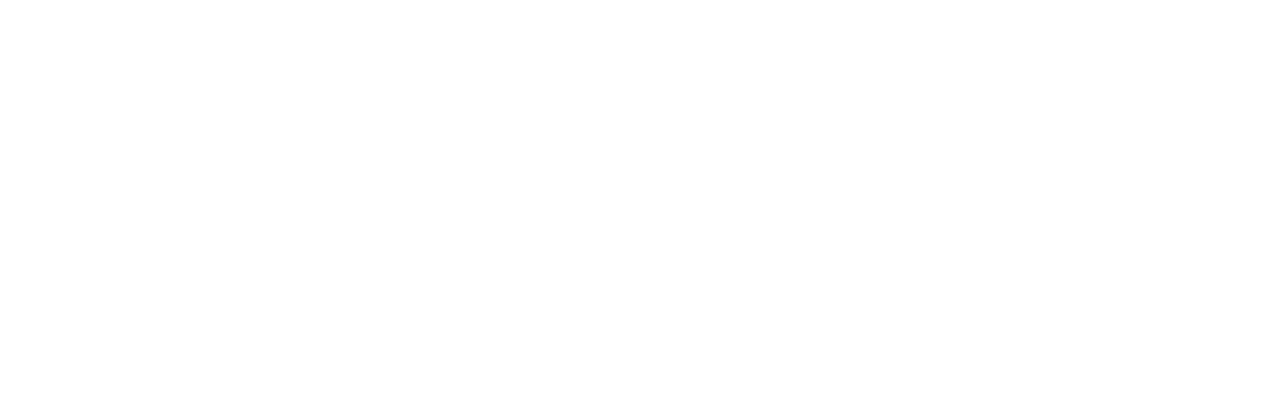
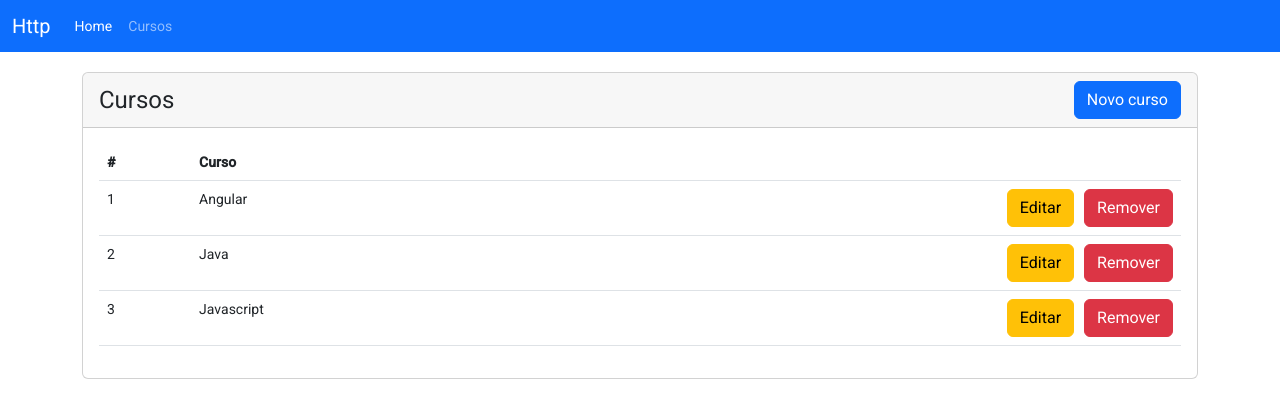
Before and after one commit to leticiamazzo/course-angular, an Angular app in the folder requests-http/: page /courses in a window 1280 px wide. Shown: the top 418 px of the page. Built offline with nearby package versions, Linux system fonts and the light colour scheme; data requests are answered from the project's data file.

Commit message:
create table to show courses data

```diff
--- a/requests-http/db.json
+++ b/requests-http/db.json
@@ -5,8 +5,12 @@
       "name": "Angular"
     },
     {
-      "id": 2,
-      "name": "Java"
+      "name": "Java",
+      "id": 2
+    },
+    {
+      "name": "Javascript",
+      "id": 3
     }
   ]
 }
--- a/requests-http/package.json
+++ b/requests-http/package.json
@@ -21,8 +21,10 @@
     "@angular/platform-browser": "~12.2.0",
     "@angular/platform-browser-dynamic": "~12.2.0",
     "@angular/router": "~12.2.0",
+    "bootstrap": "^5.2.0-beta1",
     "g": "^2.0.1",
     "json-server": "^0.17.0",
+    "ngx-bootstrap": "^7.1.2",
     "rxjs": "~6.6.0",
     "tslib": "^2.3.0",
     "zone.js": "~0.11.4"
--- a/requests-http/src/app/app-routing.module.ts
+++ b/requests-http/src/app/app-routing.module.ts
@@ -4,7 +4,7 @@
 const routes: Routes = [
   {
     path: 'courses',
-    loadChildren: () => import('./courses/courses.module').then(m => m.CoursesModule)
+    loadChildren: () => import('./courses/courses.module').then(m => m.CoursesModule) //lazy loading do módulo
   },
   { path: '', pathMatch: 'full', redirectTo: 'courses'}
 ];
--- a/requests-http/src/app/app.component.html
+++ b/requests-http/src/app/app.component.html
@@ -1,3 +1,27 @@
+<nav class="navbar navbar-expand-lg navbar-dark bg-primary">
+  <div class="container-fluid">
+    <a class="navbar-brand" href="#">Http</a>
+    <button class="navbar-toggler" type="button" data-bs-toggle="collapse" data-bs-target="#navbarSupportedContent" aria-controls="navbarSupportedContent" aria-expanded="false" aria-label="Toggle navigation">
+      <span class="navbar-toggler-icon"></span>
+    </button>
+    <div class="collapse navbar-collapse" id="navbarSupportedContent">
+      <ul class="navbar-nav me-auto mb-2 mb-lg-0">
+        <li class="nav-item">
+          <a class="nav-link" aria-current="page" [routerLink]="['/']" routerLinkActive="active">Home</a>
+        </li>
+        <li class="nav-item">
+          <a class="nav-link"  [routerLink]="['/cursos']" routerLinkActive="active">Cursos</a>
+        </li>
+      </ul>
+    </div>
+  </div>
+</nav>
+
+<div class="container">
+  <router-outlet></router-outlet>
+</div>
+
+
 <!-- <mat-toolbar color="primary">
   <span>Http</span>
 
--- a/requests-http/src/app/courses/courses-list/courses-list.component.html
+++ b/requests-http/src/app/courses/courses-list/courses-list.component.html
@@ -1,3 +1,33 @@
+<div class="card">
+  <div class="card-header">
+    <h1>Cursos</h1>
+    <a href="#" class="btn btn-primary" [routerLink]="['novo']">Novo curso</a>
+  </div>
+
+  <div class="card-body">
+    <table class="table table-hover">
+      <thead>
+        <tr>
+          <th scope="col">#</th>
+          <th scope="col">Curso</th>
+          <th scope="col"></th>
+        </tr>
+      </thead>
+      <tbody>
+        <tr *ngFor="let course of courses">
+          <td>{{ course.id }}</td>
+          <td>{{ course.name }}</td>
+          <td>
+            <button type="button" class="btn btn-warning">Editar</button>
+            <button type="button" class="btn btn-danger">Remover</button>
+          </td>
+        </tr>
+      </tbody>
+    </table>
+  </div>
+</div>
+
+
 <!-- <mat-card>
   <mat-card-header>
     <mat-card-title>Actions Buttons</mat-card-title>
--- a/requests-http/src/app/courses/courses-list/courses-list.component.scss
+++ b/requests-http/src/app/courses/courses-list/courses-list.component.scss
@@ -1,3 +1,31 @@
+.card {
+  margin-top: 20px;
+
+  .card-header {
+    display: flex;
+    justify-content: space-between;
+    align-items: center;
+
+    h1 {
+      margin: 0;
+    }
+  }
+
+  .card-body {
+    td:last-child {
+      text-align: right;
+    }
+
+    button:first-child {
+      margin-right: 10px;
+    }
+
+  }
+
+}
+
+
+
 // * {
 //   margin: 20px;
 // }
--- a/requests-http/src/app/courses/courses-list/courses-list.component.ts
+++ b/requests-http/src/app/courses/courses-list/courses-list.component.ts
@@ -9,15 +9,15 @@
   styleUrls: ['./courses-list.component.scss'],
 })
 export class CoursesListComponent {
-  // courses: Course[];
+  courses: Course[];
 
   // displayedColumns: string[];
-  // columns: string[];
+  columns: string[];
 
   constructor(private courseService: CoursesService) {
-    // this.courses = [];
+    this.courses = [];
     // this.displayedColumns = ['id', 'name', 'actions'];
-    // this.columns = ['ID', 'Curso', ''];
+    this.columns = ['ID', 'Curso', ''];
   }
 
   ngOnInit(): void {
@@ -26,6 +26,6 @@
       // Precisa se inscrever e ficar escutando as mudanças que vão ser enviadas por esse Observable
       // no subscriber pega o resultado (data, no caso) e atribui a variável courses
       // .subscribe(console.log);
-      // .subscribe((data) => (this.courses = data));
+      .subscribe(data => this.courses = data);
   }
 }
--- a/requests-http/src/app/courses/courses.service.ts
+++ b/requests-http/src/app/courses/courses.service.ts
@@ -3,6 +3,7 @@
 
 import { Course } from './course';
 import { environment } from '../../environments/environment';
+import { Observable } from 'rxjs';
 
 @Injectable({
   providedIn: 'root'
@@ -16,7 +17,7 @@
   // return é (method) CoursesService.list(): Observable<Object>
   // criou uma interface para parametrizar o tipo de retorno
   // ao colocar <Course> o parâmetro passa a ser Observable de Course e acrescenta [] porque é o que vai retornar
-  list() {
+  list(): Observable<Course[]> {
     return this.http.get<Course[]>(`${this.API}courses`)
   }
 }
--- a/requests-http/src/index.html
+++ b/requests-http/src/index.html
@@ -9,7 +9,7 @@
   <link rel="preconnect" href="https://fonts.gstatic.com">
   <link href="https://fonts.googleapis.com/css2?family=Roboto:wght@300;400;500&display=swap" rel="stylesheet">
   <link href="https://fonts.googleapis.com/icon?family=Material+Icons" rel="stylesheet">
-</head>
+  <link href="https://cdn.jsdelivr.net/npm/bootstrap@5.2.0-beta1/dist/css/bootstrap.min.css" rel="stylesheet"></head>
 <body class="mat-typography">
   <app-root></app-root>
 </body>
--- a/requests-http/src/styles.scss
+++ b/requests-http/src/styles.scss
@@ -1,5 +1,5 @@
 // ~ pega direto do node modules. Seria igual fazer node_modules/
-
+@import "~bootstrap/dist/css/bootstrap.min.css";
 @import "~@angular/material/prebuilt-themes/indigo-pink.css";
 
 html, body {
@@ -10,3 +10,11 @@
   margin: 0;
   font-family: Roboto, "Helvetica Neue", sans-serif;
 }
+
+
+
+/* Importing Bootstrap SCSS file. */
+@import "~bootstrap/scss/bootstrap";
+
+/* Importing Datepicker SCSS file. */
+@import "~ngx-bootstrap/datepicker/bs-datepicker";
```
Also changed, not shown: 2 other files (tests, documents, lock files or other folders).
